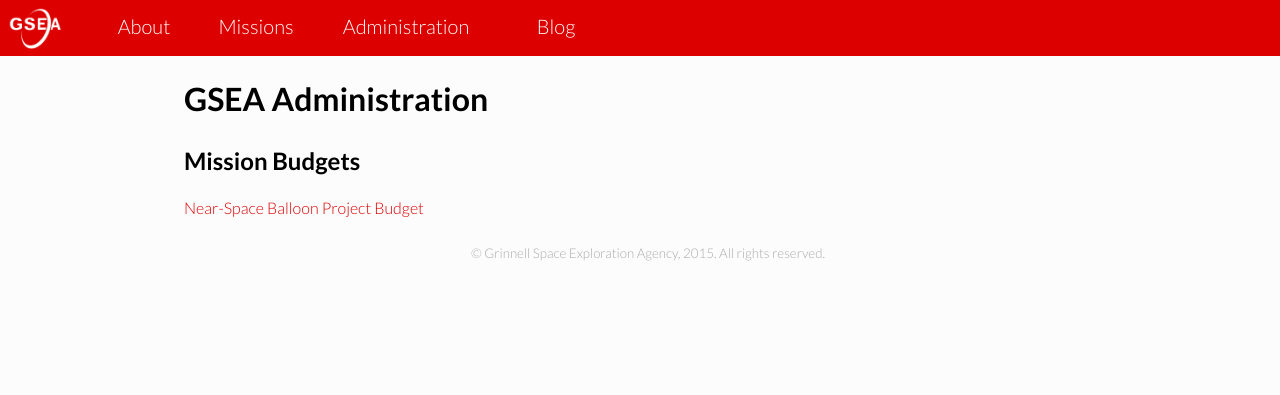
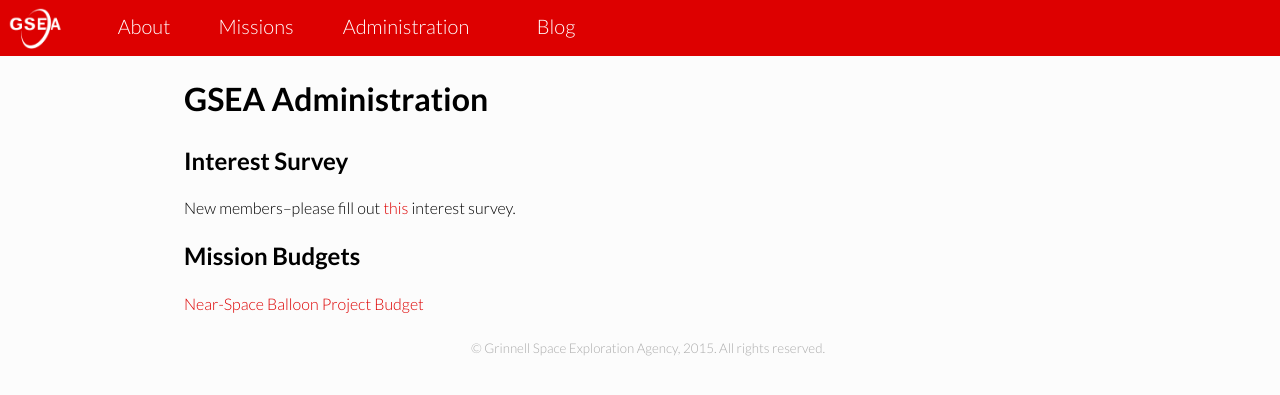
Before and after one commit to GrinnellSEA/GrinnellSEA.github.io, a Jekyll site: the page built from administration/index.md, in a window 1280 px wide. Shown: the top 395 px of the page. Built offline with Jekyll 4.4.1, drawn with Linux system fonts in a browser that asks for light colours.

Commit message:
link to interest survey

```diff
--- a/administration/index.md
+++ b/administration/index.md
@@ -2,6 +2,9 @@
 title: GSEA Administration
 ---
 
+## Interest Survey
+New members--please fill out [this](https://docs.google.com/forms/d/1hbgW_l3n2HQUzWB5rlXyv5gJFXY0-ZD7rmXqbbgr6tU/viewform) interest survey.
+
 ## Mission Budgets
 
 [Near-Space Balloon Project Budget](/assets/balloon-budget.pdf)
```
